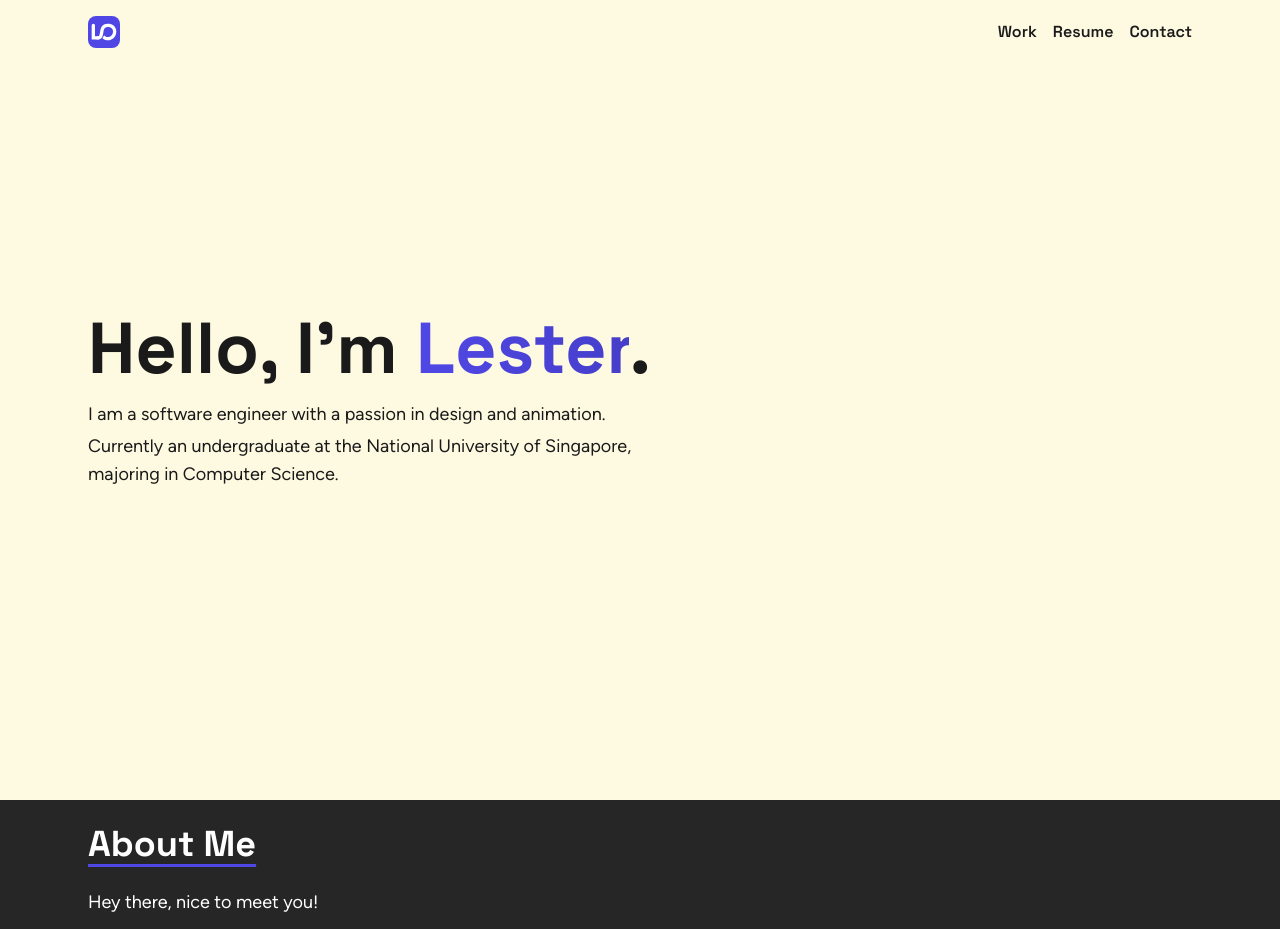
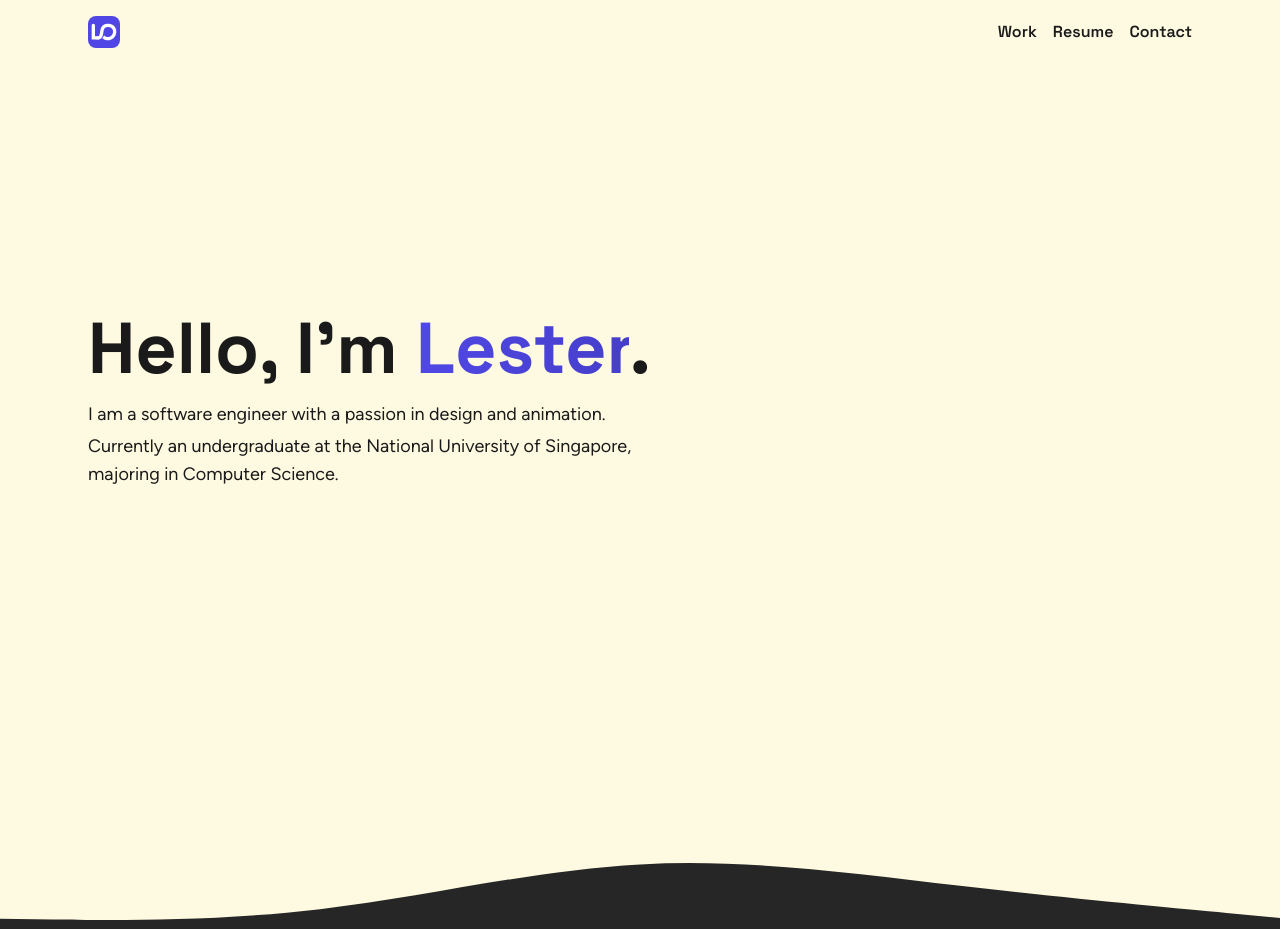
Before and after one commit to lesterong/lesterong.com, a React (Create React App) app: page / in a window 1280 px wide. Shown: the top 929 px of the page. Built offline with nearby package versions, Linux system fonts and the light colour scheme.

Commit message:
Add wave divider

```diff
--- /dev/null
+++ b/src/assets/Wave.tsx
@@ -0,0 +1,7 @@
+const Wave = () => (
+  <svg className="w-screen fill-beige-100" viewBox="0 0 1280 120" xmlns="http://www.w3.org/2000/svg">
+    <path d="M0 118.815L53.3 119.514C106.7 120.3 213.3 121.698 320 109.205C426.7 96.712 533.3 70.1533 640 64.3873C746.7 58.5339 853.3 73.3858 960 85.7915C1066.7 98.1098 1173.3 108.069 1226.7 112.962L1280 117.941V0H1226.7C1173.3 0 1066.7 0 960 0C853.3 0 746.7 0 640 0C533.3 0 426.7 0 320 0C213.3 0 106.7 0 53.3 0H0V118.815Z" />
+  </svg>
+);
+
+export default Wave;
--- a/src/sections/AboutSection.tsx
+++ b/src/sections/AboutSection.tsx
@@ -1,8 +1,13 @@
 import Bgcolors from '../types/Bgcolors';
 import Textcolors from '../types/Textcolors';
 import Section from './Section';
+import Wave from '../assets/Wave';
 
 const AboutSection = () => (
+  <>
+    <div className="bg-gray-200">
+      <Wave />
+    </div>
     <Section color={Bgcolors.Gray} textColor={Textcolors.White}>
       <div className="max-w-xl">
         <h2 className="pt-6">About Me</h2>
@@ -13,6 +18,7 @@ const AboutSection = () => (
         </p>
       </div>
     </Section>
+  </>
 );
 
 export default AboutSection;
```
Lines whose indentation alone changed are shown as unchanged.
